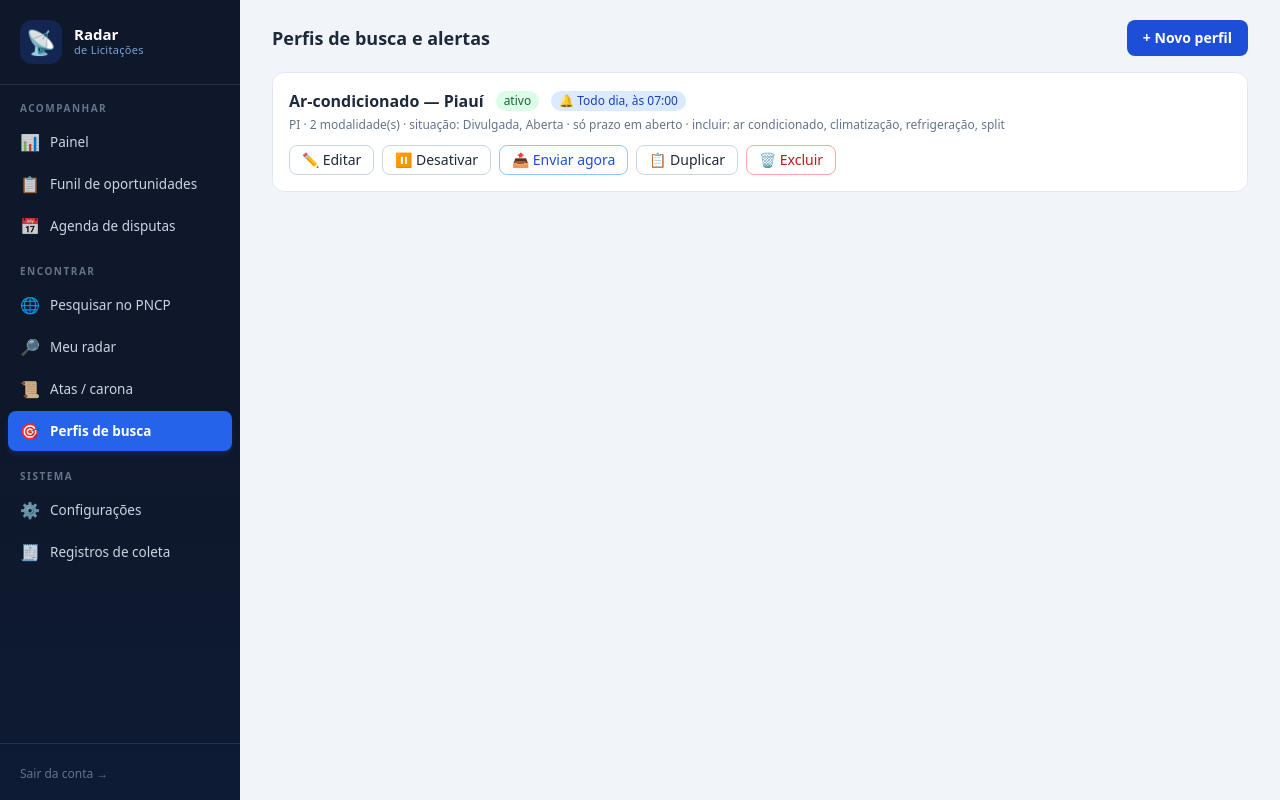
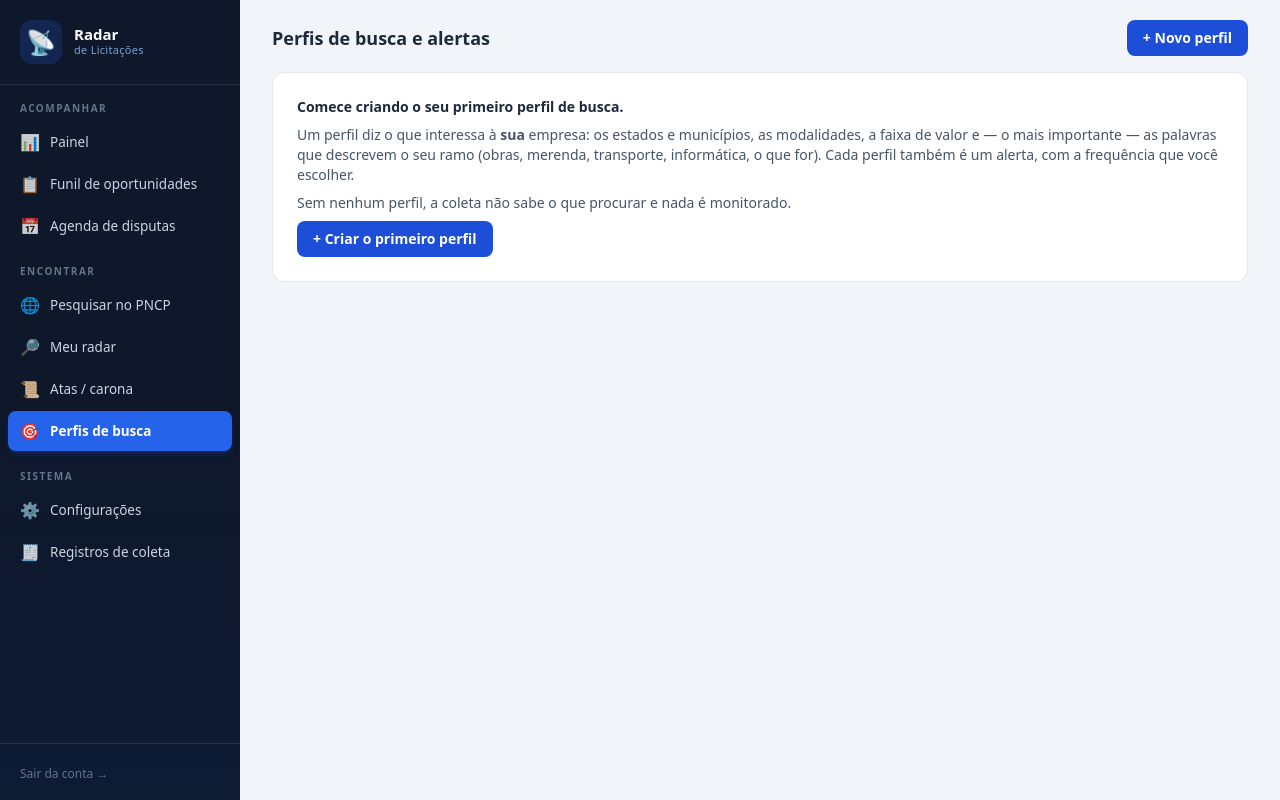
Before and after one commit to facilitiair/licerta, a FastAPI app: page /perfis in a window 1280 px wide. Run offline with FastAPI, Linux system fonts and the light colour scheme; some libraries are stand-ins or nearby versions.

Commit message:
Produto genérico: nada de nenhuma empresa fica no código-fonte
O app é vendável para qualquer ramo — construtora, merenda, TI. Tudo que
define O QUE se monitora já vivia no banco e na tela de Perfis; esta
mudança tira do código o que ainda era de uma instalação específica:

- seed.py não cria mais o perfil de exemplo de ar-condicionado: instalação
  nova nasce sem perfis, e a tela de Perfis ganhou um convite explicando o
  que é um perfil e que sem ele nada é monitorado.
- A URL do Railway sai da rotina da nuvem e vira env do workflow
  (configuração de deploy de CADA instalação, não código). Sem APP_URL a
  rotina avisa em vez de apontar para o endereço de outra empresa.
- Placeholder do nome do perfil ficou multissetorial.
- README abre declarando o modelo: produto genérico, configuração por
  empresa, pela tela, sem tocar no código.

O coletor do Mural TCE-PI permanece: é fonte REGIONAL de dados (só roda
para perfis que cobrem o PI), não configuração de empresa.

Co-Authored-By: Claude Fable 5 <noreply@anthropic.com>
Claude-Session: https://claude.ai/code/session_01TYFJFpHS7V1AdbBK5W2yTn

```diff
--- a/app/templates/perfil_form.html
+++ b/app/templates/perfil_form.html
@@ -10,7 +10,7 @@
     <label class="block">
       <span class="text-sm font-semibold">Nome do perfil</span>
       <input name="nome" value="{{ perfil.nome if perfil else '' }}" required
-             placeholder="ex.: Ar-condicionado — PI"
+             placeholder="ex.: Obras de pavimentação — PI, Merenda escolar — CE..."
              class="mt-1 w-full border border-slate-300 rounded-lg px-3 py-2">
     </label>
     <div class="flex gap-6 text-sm flex-wrap">
--- a/app/templates/perfis.html
+++ b/app/templates/perfis.html
@@ -64,7 +64,21 @@
     </div>
   </div>
   {% else %}
-  <p class="text-slate-500 text-sm">Nenhum perfil cadastrado.</p>
+  <div class="bg-white rounded-xl border border-slate-200 p-6 text-sm
+              text-slate-600 space-y-2">
+    <p class="font-semibold text-slate-800">Comece criando o seu primeiro
+      perfil de busca.</p>
+    <p>Um perfil diz o que interessa à <b>sua</b> empresa: os estados e
+      municípios, as modalidades, a faixa de valor e — o mais importante —
+      as palavras que descrevem o seu ramo (obras, merenda, transporte,
+      informática, o que for). Cada perfil também é um alerta, com a
+      frequência que você escolher.</p>
+    <p>Sem nenhum perfil, a coleta não sabe o que procurar e nada é
+      monitorado.</p>
+    <a href="/perfis/novo" class="inline-block bg-blue-700 text-white px-4
+        py-2 rounded-lg font-semibold hover:bg-blue-800">+ Criar o primeiro
+      perfil</a>
+  </div>
   {% endfor %}
 </div>
 {% endblock %}
```
Also changed, not shown: app/rotina.py (+10 -5 lines), app/seed.py (+5 -18 lines), tests/test_rotas.py (+21 -0 lines), .github/workflows/radar.yml, README.md, 1 other file.
